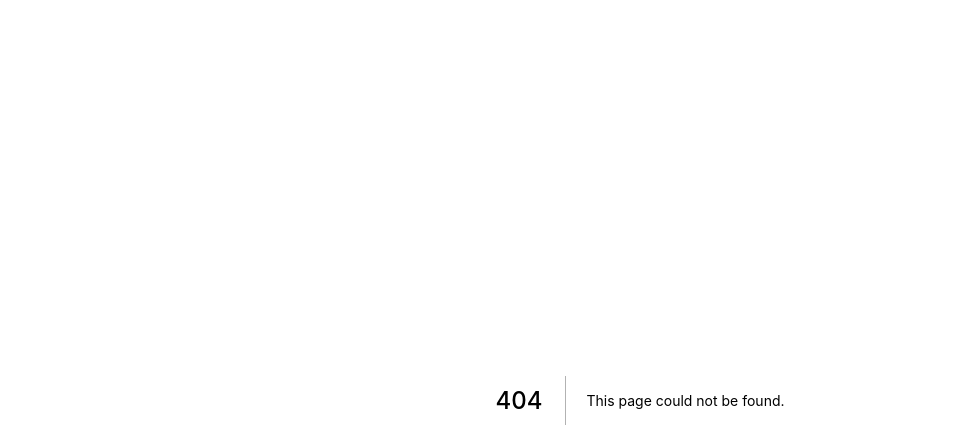
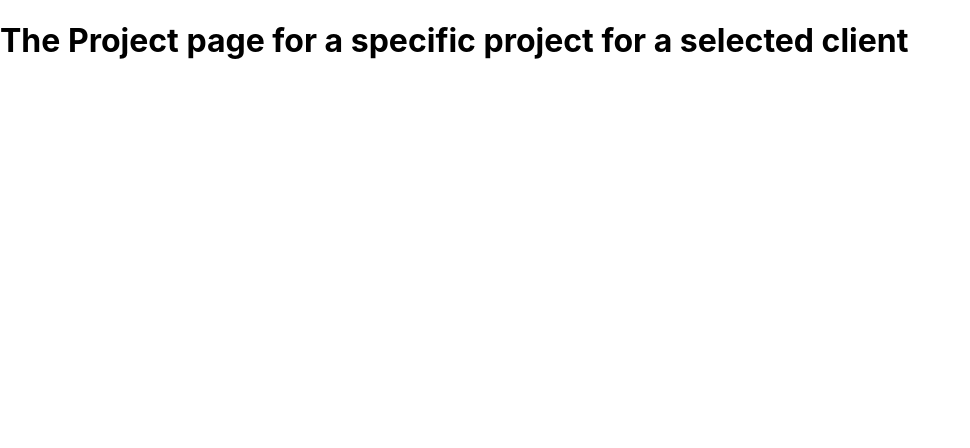
Before and after one commit to JulioAvalos/nextjs-course, a Next.js app: page /clients/1/1 in a window 1280 px wide. Before the commit this address had no page. Shown: the top 448 px of the page, without its empty margins (0-970 px from the left). Built offline with nearby package versions, Linux system fonts and the light colour scheme.

Commit message:
building nested dynamic routes & paths

```diff
--- /dev/null
+++ b/pages/clients/[id]/[clientprojectid].js
@@ -0,0 +1,15 @@
+import { useRouter } from 'next/router';
+
+function SelectedClientProjectPage() {
+    const router = useRouter();
+
+    console.log(router.query);
+
+    return (
+        <div>
+            <h1>The Project page for a specific project for a selected client</h1>
+        </div>
+    );
+}
+
+export default SelectedClientProjectPage;
```
Also changed, not shown: pages/clients/[id]/index.js (added, +14 -0 lines), pages/clients/index.js (added, +9 -0 lines).
